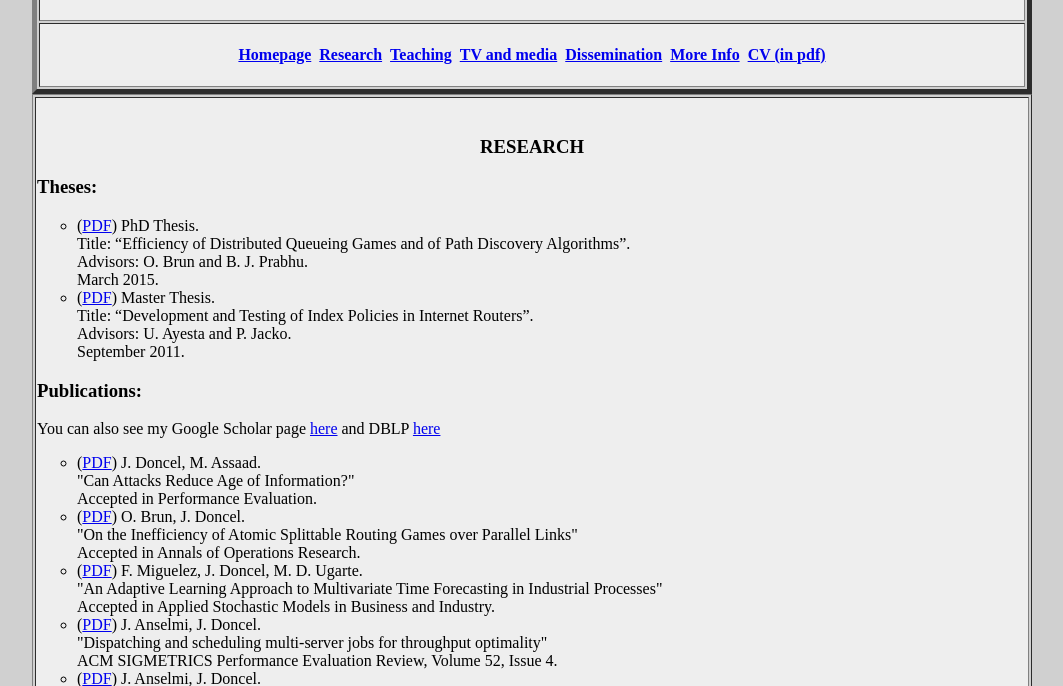
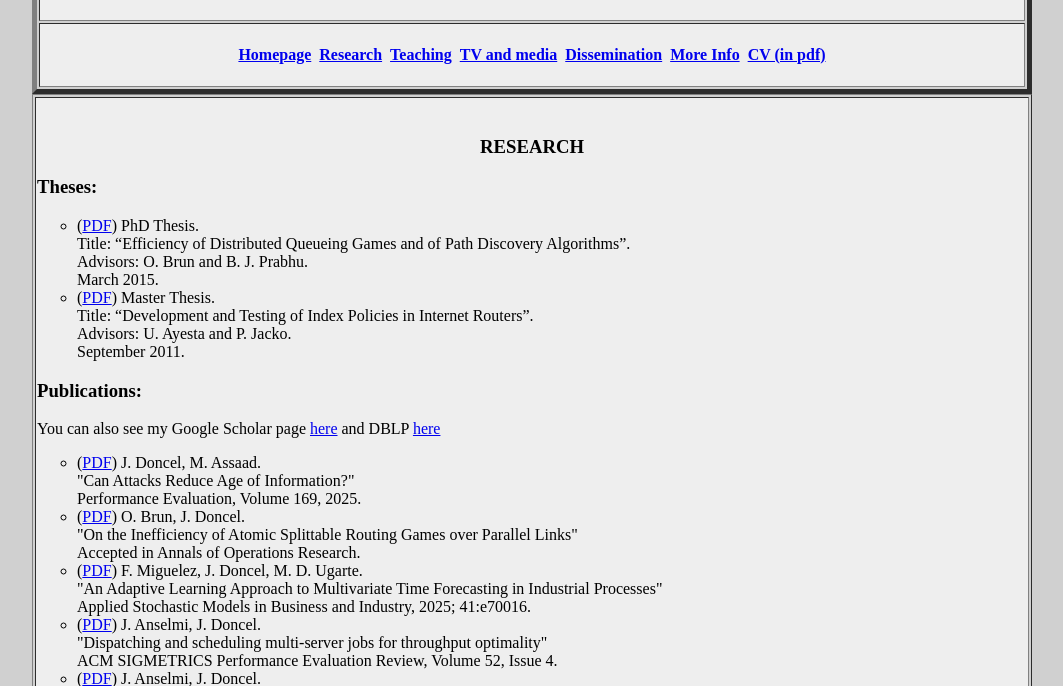
Before and after one commit to josudoncel/josudoncel.github.io, a plain HTML site: page ikerketa.html in a window 1280 px wide. Shown: the part 114-800 px from the top of the page, without its empty margins (108-1171 px from the left). Drawn offline with Linux system fonts and the light colour scheme.

Commit message:
Update ikerketa.html

```diff
--- a/ikerketa.html
+++ b/ikerketa.html
@@ -67,7 +67,9 @@ You can also see my Google Scholar page <a href="https://scholar.google.com/cita
 <li>(<a href="https://www.sciencedirect.com/science/article/pii/S016653162500032X">PDF</a>)
 J. Doncel, M. Assaad. <br>
 "Can Attacks Reduce Age of Information?"<br>
-Accepted in Performance Evaluation.
+Performance Evaluation,
+Volume 169,
+2025.
  <br>
 <li>(<a href="publicat/2025_ANOR_INEFF.pdf">PDF</a>)
 O. Brun, J. Doncel. <br>
@@ -79,7 +81,7 @@ Accepted in Annals of Operations Research.
 F. Miguelez, J. Doncel, M. D. Ugarte. <br>
 "An Adaptive Learning Approach to Multivariate Time Forecasting
 in Industrial Processes"<br>
-Accepted in Applied Stochastic Models in Business and Industry.
+Applied Stochastic Models in Business and Industry, 2025; 41:e70016.
  <br>
 <li>(<a href="publicat/2025_main_PER.pdf">PDF</a>)
 J. Anselmi, J. Doncel. <br>
```
